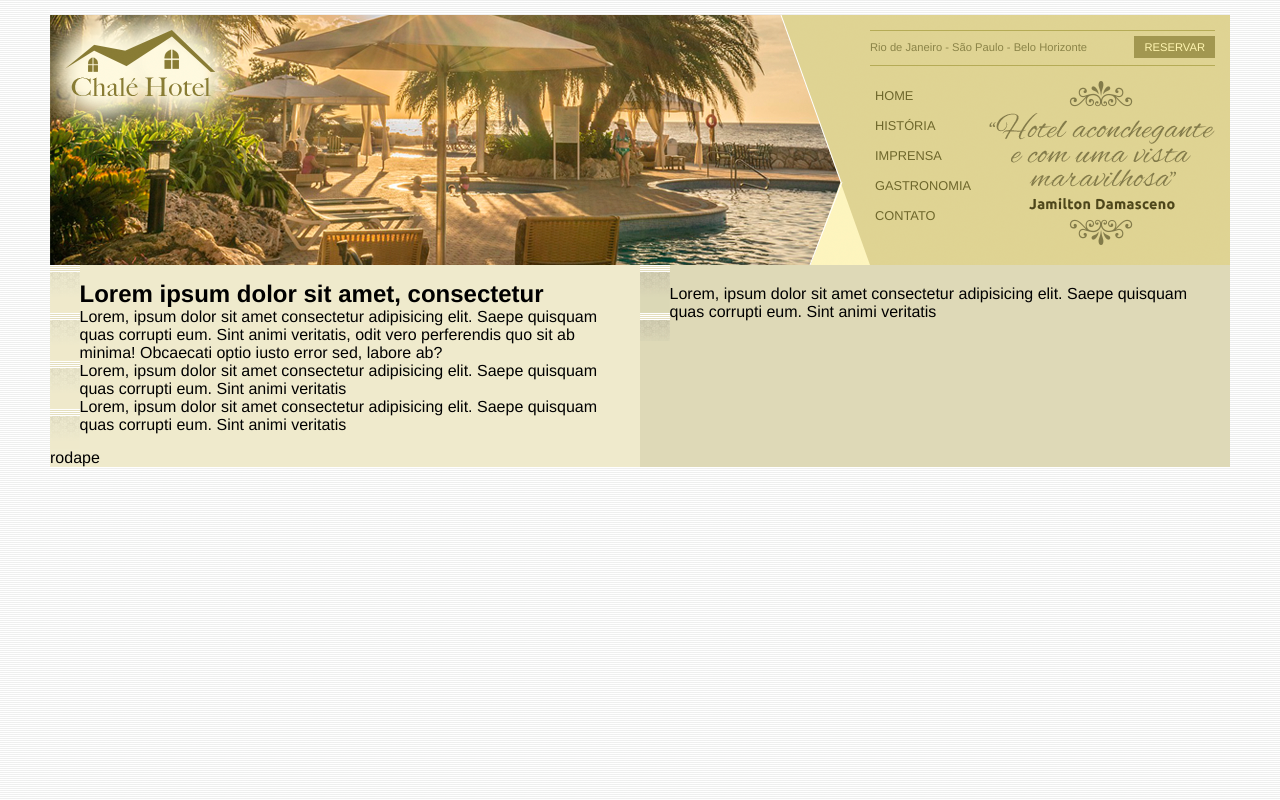
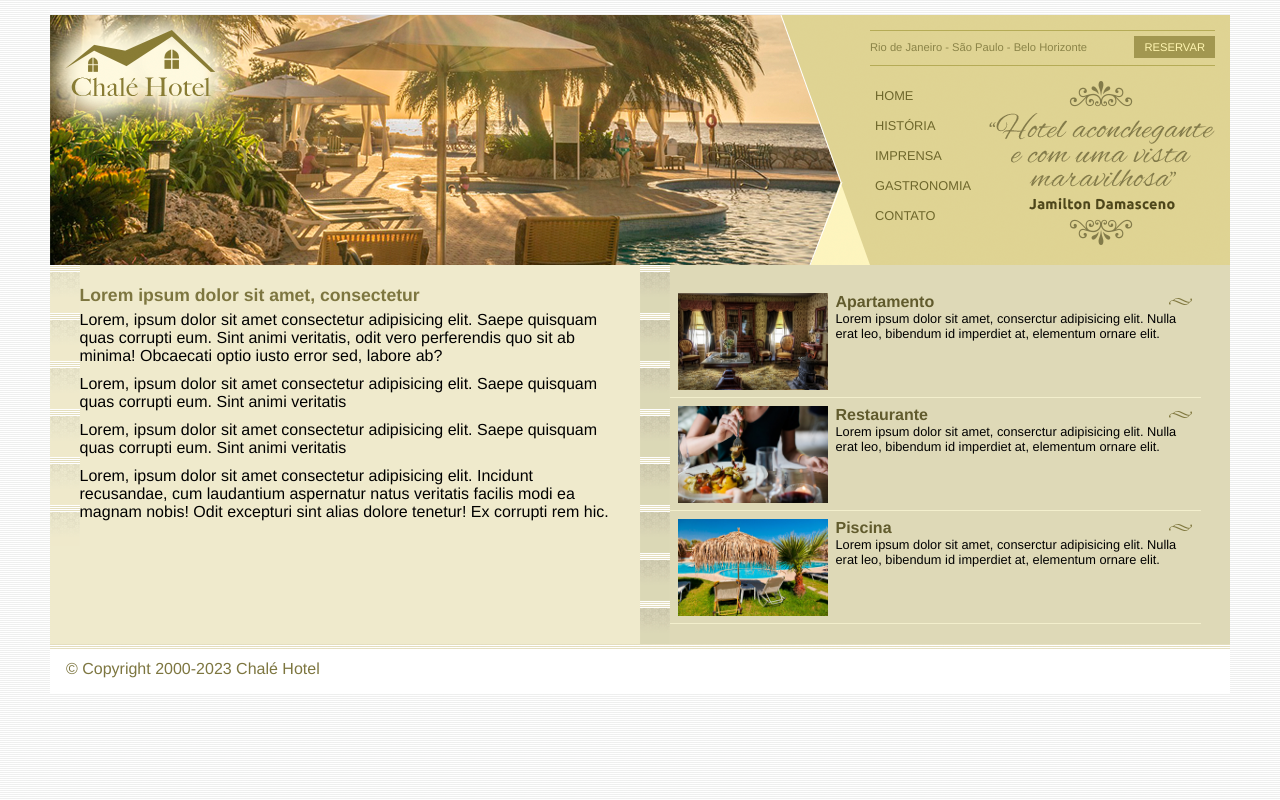
Before and after one commit to EderSousa/chale, a plain HTML site: page index.html in a window 1280 px wide. Drawn offline with Linux system fonts and the light colour scheme.

Commit message:
finalizado

```diff
--- a/index.html
+++ b/index.html
@@ -53,19 +53,45 @@
             <p>Lorem, ipsum dolor sit amet consectetur adipisicing elit. Saepe quisquam quas corrupti eum. Sint animi veritatis, odit vero perferendis quo sit ab minima! Obcaecati optio iusto error sed, labore ab?</p>
             <p>Lorem, ipsum dolor sit amet consectetur adipisicing elit. Saepe quisquam quas corrupti eum. Sint animi veritatis</p>
             <p>Lorem, ipsum dolor sit amet consectetur adipisicing elit. Saepe quisquam quas corrupti eum. Sint animi veritatis</p>
-
+                <p>Lorem, ipsum dolor sit amet consectetur adipisicing elit. Incidunt recusandae, cum laudantium aspernatur natus veritatis facilis modi ea magnam nobis! Odit excepturi sint alias dolore tenetur! Ex corrupti rem hic.</p>
             </div>
         </div>
 
         <div id="area-lateral">
             <div class="conteudo">
-            <p>Lorem, ipsum dolor sit amet consectetur adipisicing elit. Saepe quisquam quas corrupti eum. Sint animi veritatis</p>
+            <ul id="beneficios">
+                <li>
+                    <a href="">
+                        <img src="imagens/apartamento.jpg" alt="Apartamento" width="150">
+                        <h3>Apartamento</h3>
+                        <p>Lorem ipsum dolor sit amet, conserctur adipisicing elit. Nulla erat leo, bibendum id imperdiet at, elementum ornare elit.</p>
+
+                    </a>
+                </li>
+                <li>
+                    <a href="">
+                        <img src="imagens/restaurante.jpg" alt="Restaurante" width="150">
+                        <h3>Restaurante</h3>
+                        <p>Lorem ipsum dolor sit amet, conserctur adipisicing elit. Nulla erat leo, bibendum id imperdiet at, elementum ornare elit.</p>
+
+                    </a>
+                </li>
+                <li>
+                    <a href="">
+                        <img src="imagens/piscina.jpg" alt="Piscina" width="150">
+                        <h3>Piscina</h3>
+                        <p>Lorem ipsum dolor sit amet, conserctur adipisicing elit. Nulla erat leo, bibendum id imperdiet at, elementum ornare elit.</p>
+
+                    </a>
+                </li>
+            </ul>
 
             </div>
         </div>
 
     <div id="rodape">
-        rodape
+        <span>
+            &copy;  Copyright 2000-2023 Chalé Hotel
     </div>
 
     </div>  <!--Fim container-->
--- a/style.css
+++ b/style.css
@@ -141,4 +141,49 @@ ul#navegacao a:hover {
 
 #rodape {
     clear: both;
+    padding: 16px;
+    background: #fff url(imagens/bg-rodape.png) repeat-x top;
+    color: #7d7640;
 }
+
+/* Formatação de textos */
+
+h2 {
+    color: #7d7640;
+    font-size: 1.1em;
+    padding: 5px 0px;
+}
+p {
+    font-size: 1em;
+    margin-bottom: 10px;
+}
+
+/* Formatação da area lateral */
+
+#beneficios li {
+    padding: 8px;
+    border-bottom: 1px solid #f3efcd;
+    height: 6em;
+}
+
+#beneficios li a img {
+    float: left;
+    margin-right: 8px;
+}
+
+#beneficios li a p {
+    color: #000;
+    font-size: 0.8em;
+}
+
+#beneficios li a h3 {
+    font-size: 1em;
+    color: #615b2d;
+    pad: 5px 0;
+    background: url(imagens/ornamento.png) no-repeat center right;
+}
+
+#beneficios li:hover {
+    background: #f6f3d6;
+    cursor: pointer;
+}
```
